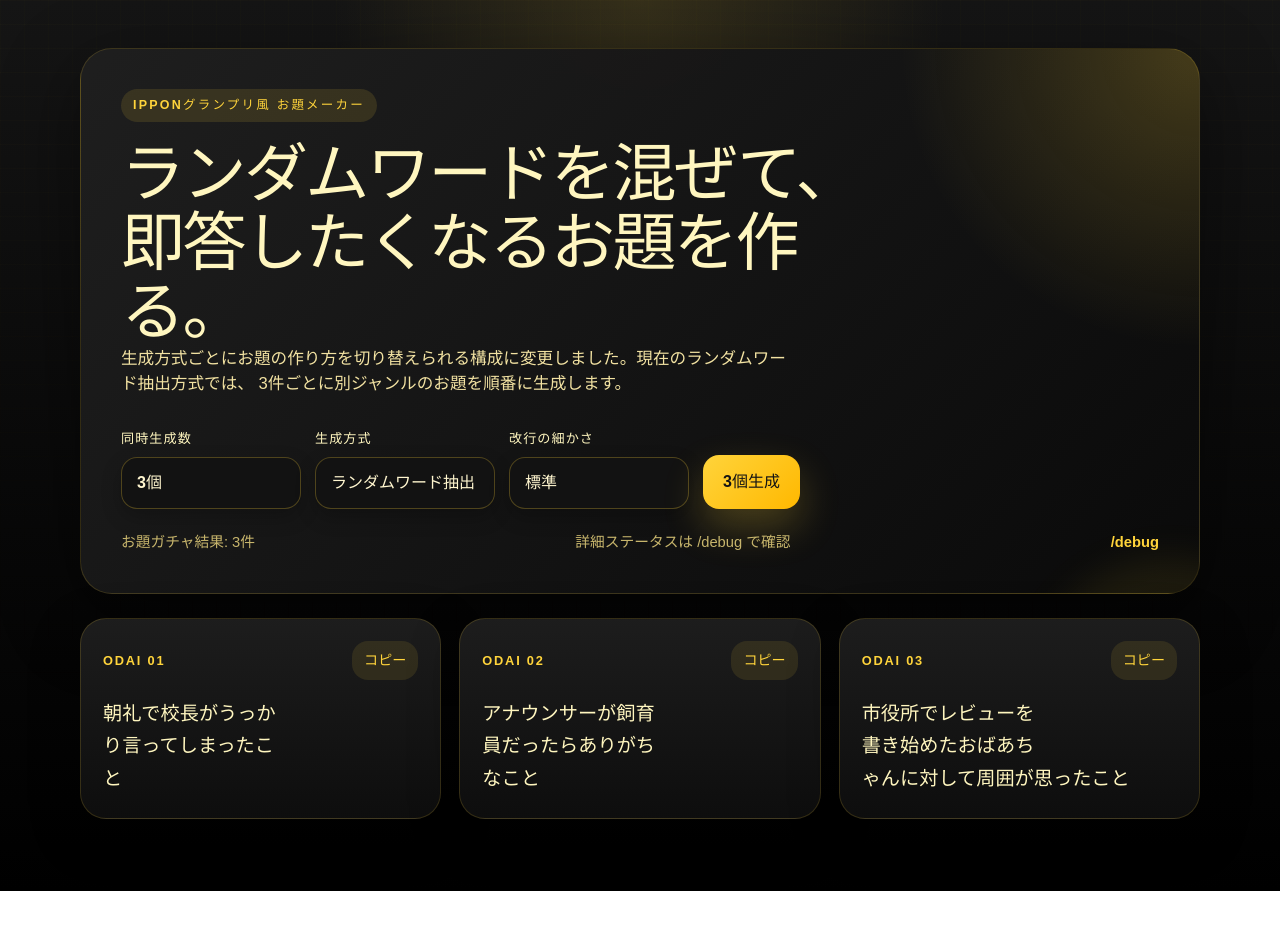
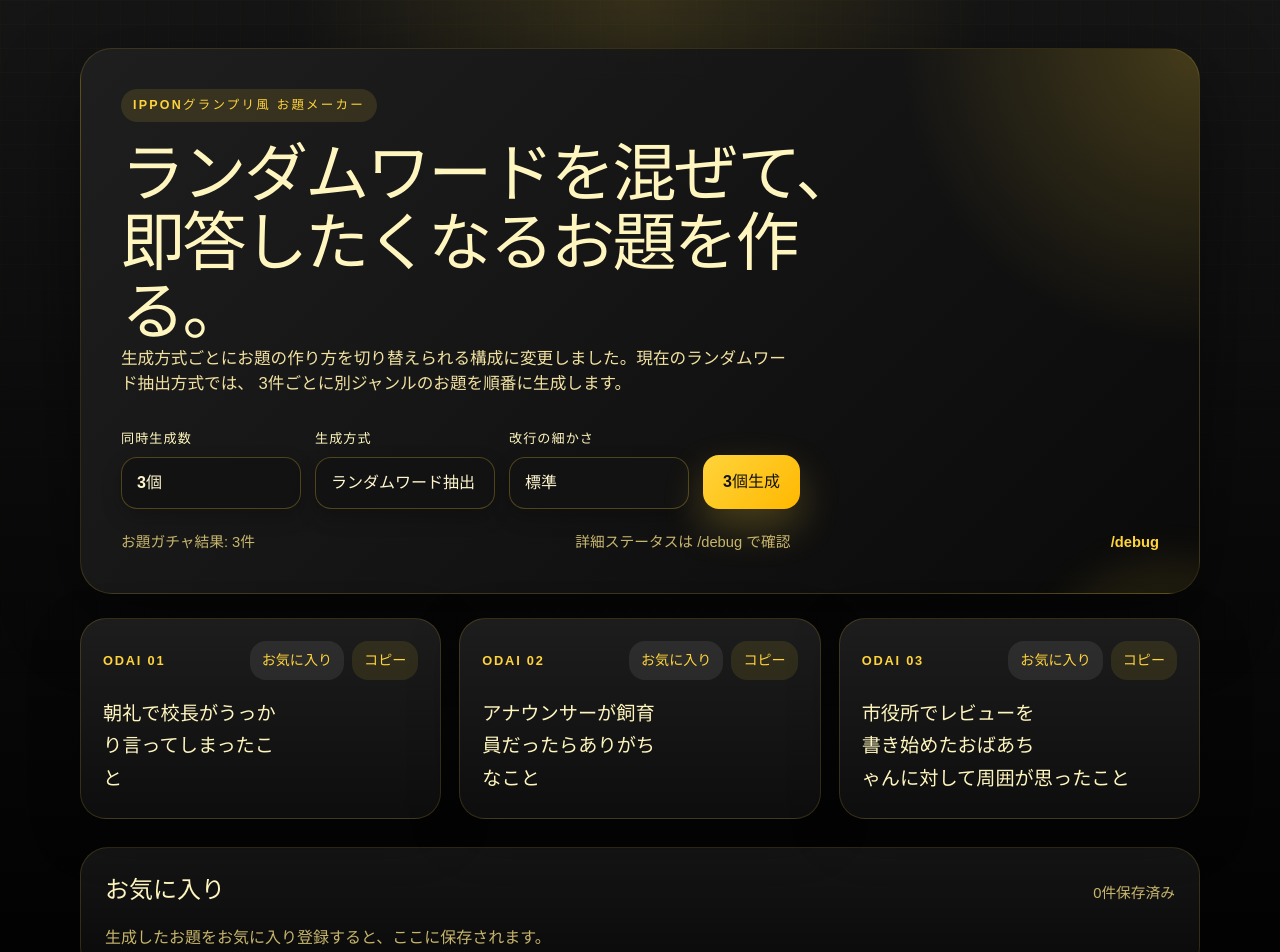
Before and after one commit to Mount-Book/Random-Topic-Generator, a React (Vite) app: page / in a window 1280 px wide. Shown: the top 952 px of the page. Before the commit the page ends 891 px from the top, so only its background shows below. Built offline with nearby package versions, Linux system fonts and the light colour scheme.

Commit message:
生成お題のお気に入り登録機能の実装

```diff
--- a/src/App.css
+++ b/src/App.css
@@ -69,6 +69,7 @@
 
 .count-picker select,
 .primary-button,
+.save-chip,
 .copy-chip {
   border: 0;
   border-radius: 16px;
@@ -163,6 +164,13 @@
   gap: 12px;
 }
 
+.topic-actions {
+  display: flex;
+  gap: 8px;
+  flex-wrap: wrap;
+  justify-content: flex-end;
+}
+
 .topic-number {
   color: var(--accent-strong);
   font-size: 0.8rem;
@@ -170,13 +178,21 @@
   letter-spacing: 0.14em;
 }
 
+.save-chip,
 .copy-chip {
   padding: 9px 12px;
-  background: rgba(255, 212, 59, 0.1);
   color: var(--accent-strong);
   font-size: 0.88rem;
   font-weight: 700;
   cursor: pointer;
+}
+
+.copy-chip {
+  background: rgba(255, 212, 59, 0.1);
+}
+
+.save-chip {
+  background: rgba(255, 255, 255, 0.08);
 }
 
 .topic-text {
@@ -253,6 +269,46 @@
   font-weight: 700;
 }
 
+.saved-panel {
+  margin-top: 28px;
+  padding: 24px;
+  border: 1px solid var(--line-color);
+  border-radius: 28px;
+  background: linear-gradient(180deg, rgba(22, 22, 22, 0.96), rgba(10, 10, 10, 0.96));
+}
+
+.saved-panel-header {
+  display: flex;
+  justify-content: space-between;
+  gap: 16px;
+  align-items: baseline;
+  flex-wrap: wrap;
+}
+
+.saved-panel-header h2 {
+  margin: 0;
+  color: var(--heading-color);
+}
+
+.saved-panel-header span {
+  color: var(--muted-color);
+  font-size: 0.92rem;
+}
+
+.saved-empty {
+  margin: 18px 0 0;
+  color: var(--muted-color);
+}
+
+.saved-topic-card {
+  border-color: rgba(255, 212, 59, 0.2);
+}
+
+.remove-chip {
+  color: #ffb4a8;
+  background: rgba(255, 122, 89, 0.12);
+}
+
 @media (max-width: 720px) {
   .app-shell {
     width: min(100% - 20px, 1120px);
@@ -269,6 +325,11 @@
     border-radius: 22px;
   }
 
+  .saved-panel {
+    padding: 18px;
+    border-radius: 22px;
+  }
+
   .topic-text {
     font-size: 1.04rem;
   }
--- a/src/App.tsx
+++ b/src/App.tsx
@@ -1,4 +1,4 @@
-import { useState } from 'react'
+import { useEffect, useState } from 'react'
 import './App.css'
 import {
   DEFAULT_GENERATION_MODE,
@@ -14,6 +14,31 @@ import {
 const debugPath = '/debug'
 const normalizePath = (path: string) => path.replace(/\/+$/, '') || '/'
 const defaultState = buildInitialState(DEFAULT_GENERATION_MODE)
+const favoritesStorageKey = 'random-topic-generator:favorites'
+
+type SavedTopic = TopicCard & {
+  savedAt: number
+}
+
+const createTopicKey = (topic: Pick<TopicCard, 'templateId' | 'text'>) => `${topic.templateId}::${topic.text}`
+
+const loadSavedTopics = (): SavedTopic[] => {
+  if (typeof window === 'undefined') {
+    return []
+  }
+
+  try {
+    const raw = window.localStorage.getItem(favoritesStorageKey)
+    if (!raw) {
+      return []
+    }
+
+    const parsed = JSON.parse(raw)
+    return Array.isArray(parsed) ? (parsed as SavedTopic[]) : []
+  } catch {
+    return []
+  }
+}
 
 function App() {
   const isDebugPage = normalizePath(window.location.pathname) === debugPath
@@ -22,8 +47,13 @@ function App() {
   const [lineWidth, setLineWidth] = useState(18)
   const [topics, setTopics] = useState<TopicCard[]>(defaultState.topics)
   const [history, setHistory] = useState<TopicFingerprint[]>(defaultState.history)
+  const [savedTopics, setSavedTopics] = useState<SavedTopic[]>(loadSavedTopics)
   const [copiedId, setCopiedId] = useState<number | null>(null)
   const [copyStatus, setCopyStatus] = useState('')
+
+  useEffect(() => {
+    window.localStorage.setItem(favoritesStorageKey, JSON.stringify(savedTopics))
+  }, [savedTopics])
 
   const handleGenerate = () => {
     const nextTopics = createTopicBatch(batchSize, generationMode, lineWidth, history)
@@ -40,6 +70,27 @@ function App() {
     await navigator.clipboard.writeText(topic.displayPrompt)
     setCopiedId(topic.id)
     setCopyStatus('お題をコピーしました')
+  }
+
+  const handleSaveTopic = (topic: TopicCard) => {
+    const topicKey = createTopicKey(topic)
+    const alreadySaved = savedTopics.some((savedTopic) => createTopicKey(savedTopic) === topicKey)
+
+    if (alreadySaved) {
+      setCopyStatus('このお題はすでにお気に入り保存済みです')
+      return
+    }
+
+    setSavedTopics((previous) => [{ ...topic, savedAt: Date.now() }, ...previous])
+    setCopyStatus('お気に入りに保存しました')
+  }
+
+  const handleRemoveSavedTopic = (topic: SavedTopic) => {
+    const topicKey = createTopicKey(topic)
+    setSavedTopics((previous) =>
+      previous.filter((savedTopic) => createTopicKey(savedTopic) !== topicKey),
+    )
+    setCopyStatus('お気に入りから削除しました')
   }
 
   return (
@@ -125,9 +176,14 @@ function App() {
           <article key={topic.id} className="topic-card">
             <div className="topic-card-header">
               <span className="topic-number">ODAI {String(index + 1).padStart(2, '0')}</span>
-              <button className="copy-chip" onClick={() => void handleCopyOne(topic)}>
-                {copiedId === topic.id ? 'コピー済み' : 'コピー'}
-              </button>
+              <div className="topic-actions">
+                <button className="save-chip" onClick={() => handleSaveTopic(topic)}>
+                  お気に入り
+                </button>
+                <button className="copy-chip" onClick={() => void handleCopyOne(topic)}>
+                  {copiedId === topic.id ? 'コピー済み' : 'コピー'}
+                </button>
+              </div>
             </div>
 
             <p className="topic-text formatted">{topic.displayPrompt}</p>
@@ -175,6 +231,51 @@ function App() {
           </article>
         ))}
       </section>
+
+      <section className="saved-panel" aria-label="保存したお気に入りお題">
+        <div className="saved-panel-header">
+          <h2>お気に入り</h2>
+          <span>{savedTopics.length}件保存済み</span>
+        </div>
+
+        {savedTopics.length === 0 ? (
+          <p className="saved-empty">生成したお題をお気に入り登録すると、ここに保存されます。</p>
+        ) : (
+          <div className="topic-grid">
+            {savedTopics.map((topic) => (
+              <article key={`${createTopicKey(topic)}-${topic.savedAt}`} className="topic-card saved-topic-card">
+                <div className="topic-card-header">
+                  <span className="topic-number">FAVORITE</span>
+                  <div className="topic-actions">
+                    <button className="save-chip remove-chip" onClick={() => handleRemoveSavedTopic(topic)}>
+                      削除
+                    </button>
+                    <button className="copy-chip" onClick={() => void handleCopyOne(topic)}>
+                      {copiedId === topic.id ? 'コピー済み' : 'コピー'}
+                    </button>
+                  </div>
+                </div>
+
+                <p className="topic-text formatted">{topic.displayPrompt}</p>
+                {isDebugPage ? (
+                  <>
+                    <p className="topic-note">
+                      <span>{topic.templateId}</span>
+                      <span>score {topic.score.toFixed(1)}</span>
+                    </p>
+
+                    <ul className="ingredient-list" aria-label="使用ワード">
+                      {topic.ingredients.map((ingredient) => (
+                        <li key={`${topic.id}-${ingredient}`}>{ingredient}</li>
+                      ))}
+                    </ul>
+                  </>
+                ) : null}
+              </article>
+            ))}
+          </div>
+        )}
+      </section>
     </main>
   )
 }
```
